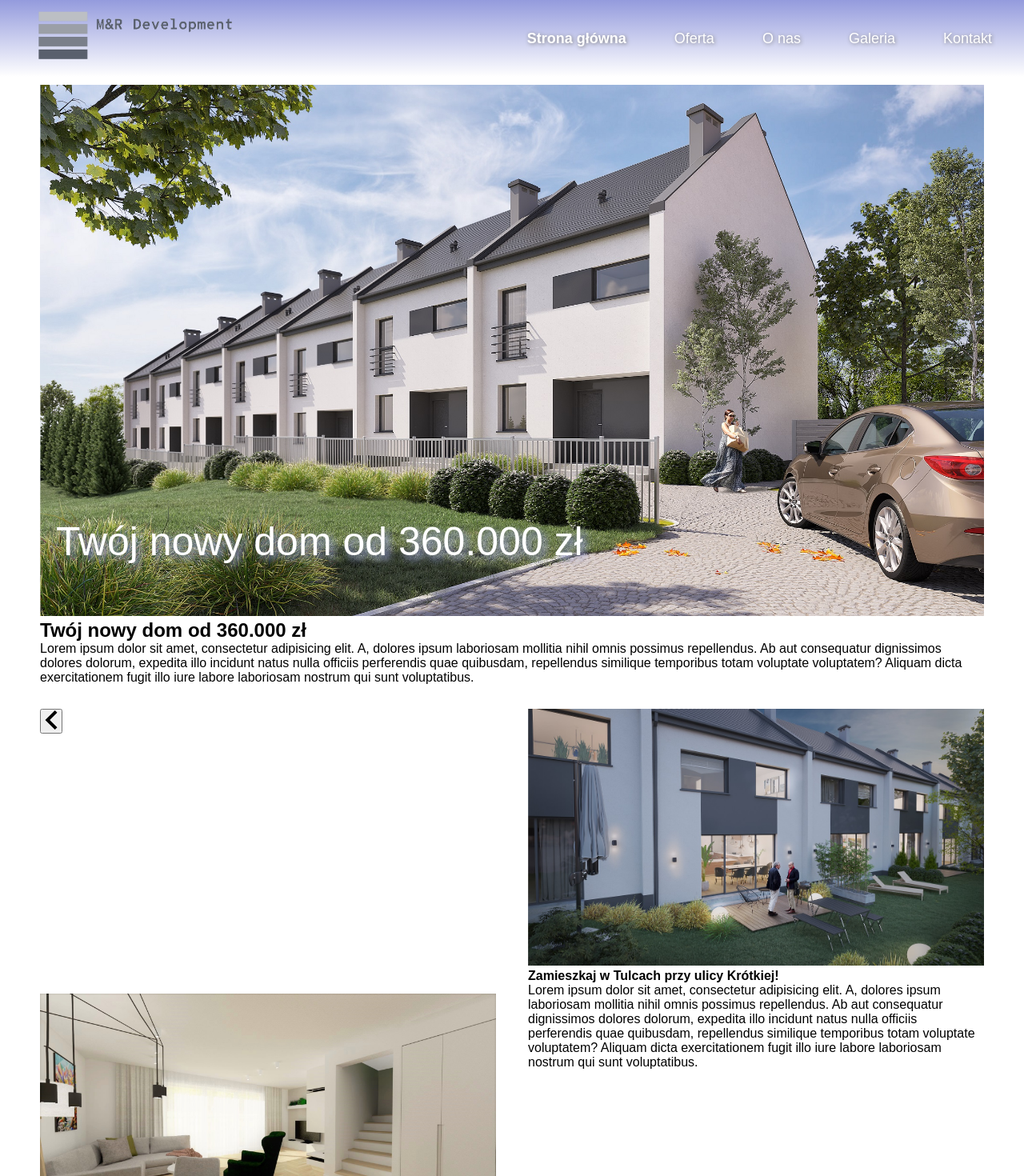
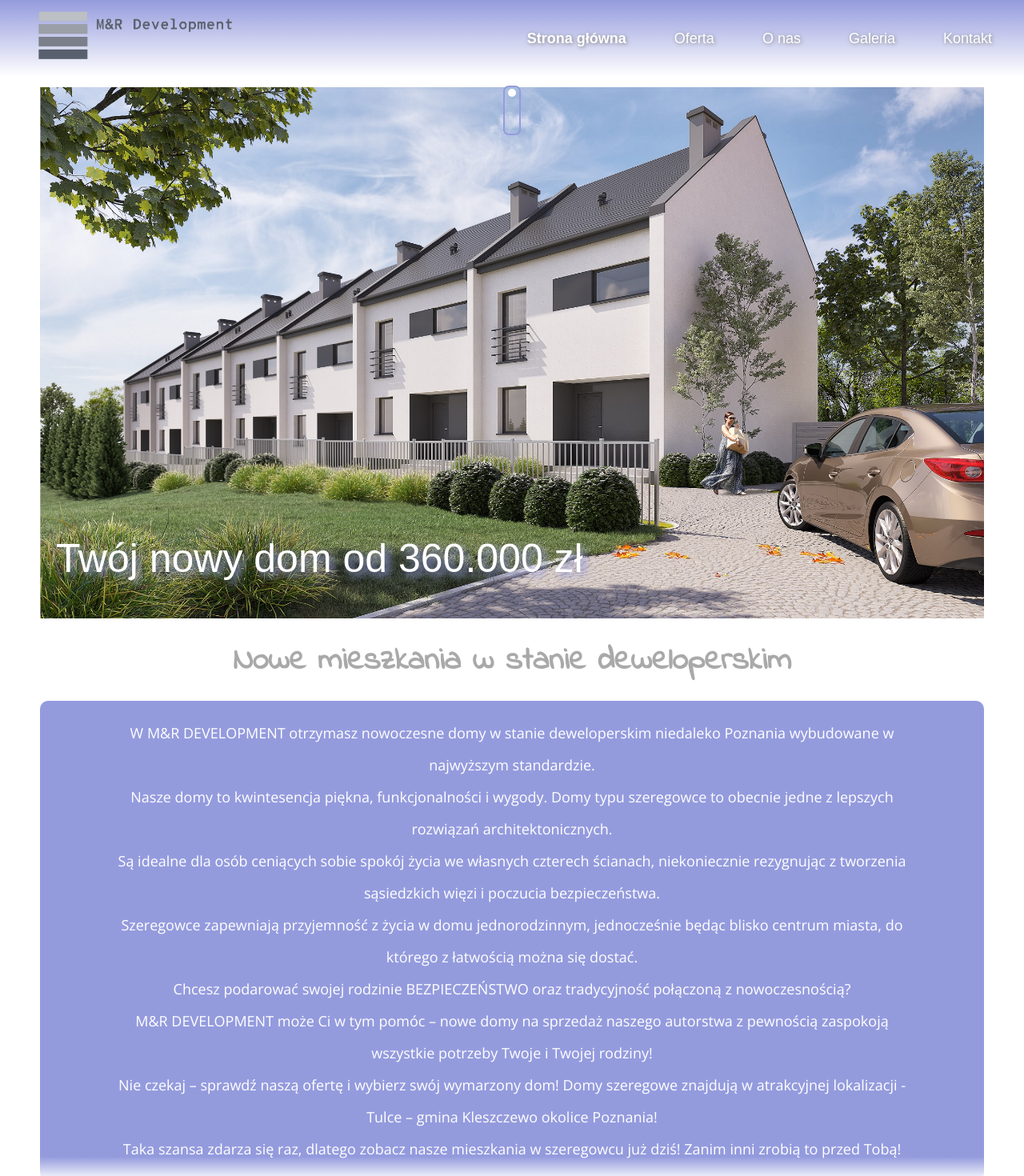
Before and after one commit to darekdmc/MRDEV3, a React (Create React App) app: page /#/ in a window 1280 px wide. Shown: the top 1470 px of the page at 80% size. Built offline with nearby package versions, Linux system fonts and the light colour scheme.

Commit message:
b 18.03.2020

```diff
--- a/public/index.html
+++ b/public/index.html
@@ -24,6 +24,9 @@
       work correctly both with client-side routing and a non-root public URL.
       Learn how to configure a non-root public URL by running `npm run build`.
     -->
+    <style>
+      @import url('https://fonts.googleapis.com/css?family=Indie+Flower|Open+Sans:400,400i,600i,700i,800i&display=swap&subset=latin-ext');
+    </style>
     <title>M&R DEVELOPMENT</title>
   </head>
   <body>
--- a/src/components/Contact.js
+++ b/src/components/Contact.js
@@ -2,13 +2,38 @@ import React from "react";
 
 const Contact = ()=>{
         return (
-            <div>
-                <h2>Kontakt</h2>
-                <div className="mapouter">
-                    <div className="gmap_canvas">
-                        <iframe title="frame" width="100%" height="600px" id="gmap_canvas"
-                                src="https://maps.google.com/maps?q=Tulce%2C%20Kr%C3%B3tka&t=&z=17&ie=UTF8&iwloc=&output=embed"
-                                frameBorder="0" scrolling="no" marginHeight="0" marginWidth="0"></iframe>
+            <div className="container">
+                <div className="row">
+                    <div className="col-12-12">
+                        <div className="box">
+                            <h2 className="box-title">Kontakt z nami:</h2>
+                            <div className="box-content1">
+                                Adres siedziby / biura sprzedaży:<br />
+                                M&R DEVELOPMENT SP. Z O. O.<br />
+                                NIP: 7773349949<br />
+                                ul. Kasztanowa 7<br />
+                                63-004 Tulce<br />
+                                <br />
+                                Osoby do kontaktu: <br />
+                                Rafał Matyjaszczyk tel. 607 065 112<br />
+                                Mirosław Biernacki tel. 609 800 993<br />
+                                Adres e-mail: <br />
+                                <a className="link" href="mailto:kontakt.rmdevelopment@gmail.com">kontakt.rmdevelopment@gmail.com</a>
+                            </div>
+                        </div>
+                    </div>
+                </div>
+                <div className="row">
+                    <div className="col-12-12">
+                        <div className="box">
+                            <div className="mapouter">
+                                <div className="gmap_canvas">
+                                    <iframe title="frame" width="100%" height="600px" id="gmap_canvas"
+                                            src="https://maps.google.com/maps?q=Tulce%2C%20Kr%C3%B3tka&t=&z=17&ie=UTF8&iwloc=&output=embed"
+                                            frameBorder="0" scrolling="no" marginHeight="0" marginWidth="0"></iframe>
+                                </div>
+                            </div>
+                        </div>
                     </div>
                 </div>
             </div>
--- a/src/components/Main.js
+++ b/src/components/Main.js
@@ -24,16 +24,25 @@ const Main = ()=>{
                 <div className="row">
                     <div className="col-12-12">
                         <div className="box1">
+                            <div className="wrapper">
+                                <div className="loading">
+                                    <div className="blobBody"/>
+                                </div>
+                            </div>
+                            <div className="wrapper2">
                             <img src="images/photo1.jpeg" alt="home1" className="box-image"/>
                             <div className="box-title1">Twój nowy dom od 360.000 zł</div>
-                            <h2 className="box-title">Twój nowy dom od 360.000 zł</h2>
-                            <div className="box-content">
-                                Lorem ipsum dolor sit amet, consectetur adipisicing elit. A, dolores ipsum
-                                laboriosam mollitia nihil omnis possimus repellendus. Ab aut consequatur dignissimos
-                                dolores dolorum, expedita illo incidunt natus nulla officiis perferendis quae
-                                quibusdam, repellendus similique temporibus totam voluptate voluptatem? Aliquam
-                                dicta exercitationem fugit illo iure labore laboriosam nostrum qui sunt
-                                voluptatibus.
+                            </div>
+                            <h2 className="box-title">Nowe mieszkania w stanie deweloperskim</h2>
+                            <div className="box-content1">
+                                W M&R DEVELOPMENT otrzymasz nowoczesne domy w stanie deweloperskim niedaleko Poznania wybudowane w najwyższym standardzie.<br />
+                                Nasze domy to kwintesencja piękna, funkcjonalności i wygody. Domy typu szeregowce to obecnie jedne z lepszych rozwiązań architektonicznych.<br />
+                                Są idealne dla osób ceniących sobie spokój życia we własnych czterech ścianach, niekoniecznie rezygnując z tworzenia sąsiedzkich więzi i poczucia bezpieczeństwa.<br />
+                                Szeregowce zapewniają przyjemność z życia w domu jednorodzinnym, jednocześnie będąc blisko centrum miasta, do którego z łatwością można się dostać.<br />
+                                Chcesz podarować swojej rodzinie BEZPIECZEŃSTWO oraz tradycyjność połączoną z nowoczesnością?<br />
+                                M&R DEVELOPMENT może Ci w tym pomóc – nowe domy na sprzedaż naszego autorstwa z pewnością zaspokoją wszystkie potrzeby Twoje i Twojej rodziny!<br />
+                                Nie czekaj – sprawdź naszą ofertę i wybierz swój wymarzony dom! Domy szeregowe znajdują w atrakcyjnej lokalizacji - Tulce – gmina Kleszczewo okolice Poznania!<br />
+                                Taka szansa zdarza się raz, dlatego zobacz nasze mieszkania w szeregowcu już dziś! Zanim inni zrobią to przed Tobą!
                             </div>
                         </div>
                     </div>
@@ -44,12 +53,10 @@ const Main = ()=>{
                             <Slideshowmini className="box-image"/>
                             <h3 className="box-title">Przykładowa aranżacja wnętrza</h3>
                             <div className="box-content">
-                                Lorem ipsum dolor sit amet, consectetur adipisicing elit. A, dolores ipsum
-                                laboriosam mollitia nihil omnis possimus repellendus. Ab aut consequatur dignissimos
-                                dolores dolorum, expedita illo incidunt natus nulla officiis perferendis quae
-                                quibusdam, repellendus similique temporibus totam voluptate voluptatem? Aliquam
-                                dicta exercitationem fugit illo iure labore laboriosam nostrum qui sunt
-                                voluptatibus.
+                                Domy z rynku pierwotnego to inwestycja, która się zwróci przede wszystkim wysokim komfortem życia.
+                                Wiele firm podobnie jak nasza oferuje za dopłatą gotowe do mieszkania domy „pod klucz”, które już są w pełni wyposażone w meble i sprzęt.
+                                Jest to ogromna oszczędność czasu i pieniędzy, dlatego tak często poleca się je młodym rodzinom,
+                                które dopiero będą sobie układały wspólne, stabilne życie.
                             </div>
                         </div>
                     </div>
@@ -58,12 +65,12 @@ const Main = ()=>{
                             <img src="images/photo3.jpeg" alt="home3" className="box-image"/>
                             <h4 className="box-title">Zamieszkaj w Tulcach przy ulicy Krótkiej!</h4>
                             <div className="box-content">
-                                Lorem ipsum dolor sit amet, consectetur adipisicing elit. A, dolores ipsum
-                                laboriosam mollitia nihil omnis possimus repellendus. Ab aut consequatur dignissimos
-                                dolores dolorum, expedita illo incidunt natus nulla officiis perferendis quae
-                                quibusdam, repellendus similique temporibus totam voluptate voluptatem? Aliquam
-                                dicta exercitationem fugit illo iure labore laboriosam nostrum qui sunt
-                                voluptatibus.
+                                W M&R DEVELOPMENT szczególną uwagę przykuwamy do lokalizacji swoich domów na sprzedaż.
+                                Domy w stanie deweloperskim znajdują się na peryferiach miasta - okolice Poznania,
+                                gminy Kleszczewo - w pięknej, zielonej okolicy, z dala od miejskiego zgiełku
+                                i natłoku samochodów za oknem.
+                                Są to prestiżowe dzielnice, które jednocześnie zapewniają spokój i wygodną komunikację.
+                                Domy z rynku pierwotnego to również niższe koszty transakcji.
                             </div>
                         </div>
                     </div>
@@ -72,14 +79,11 @@ const Main = ()=>{
                     <div className="col-12-12">
                         <div className="box1">
                             <Slideshow className="box-image"/>
-                            <h5 className="box-title">Twój nowy dom od 360.000 zł</h5>
+                            <h5 className="box-title">Twój nowy dom u nas już od 360.000 zł</h5>
                             <div className="box-content">
-                                Lorem ipsum dolor sit amet, consectetur adipisicing elit. A, dolores ipsum
-                                laboriosam mollitia nihil omnis possimus repellendus. Ab aut consequatur dignissimos
-                                dolores dolorum, expedita illo incidunt natus nulla officiis perferendis quae
-                                quibusdam, repellendus similique temporibus totam voluptate voluptatem? Aliquam
-                                dicta exercitationem fugit illo iure labore laboriosam nostrum qui sunt
-                                voluptatibus.
+                                W M&R DEVELOPMENT oddajemy domy w stanie deweloperskim.
+                                Postawione przez nas osiedla mają podłączone wszystkie wymagane instalacje (elektryczna, grzewcza, wodno-sanitarna)
+                                oraz wykonane tynki wraz z wylewkami. To korzystna inwestycja ze względu na niższe ceny zakupu mieszkania.
                             </div>
                         </div>
                     </div>
@@ -94,7 +98,7 @@ const zoomOutProperties2 = {
     transitionDuration: 500,
     infinite: true,
     indicators: false,
-    scale: 0.4,
+    scale: 1.4,
     arrows: false
 };
 const Slideshow = () => {
--- a/src/scss/main.scss
+++ b/src/scss/main.scss
@@ -3,6 +3,7 @@
 	padding: 0;
 }
 $color: #49c5b6; //nie ruszać - przyda się
+$font-family1:'Indie Flower', cursive;
 @import "grid";
 body {
 	margin: 0;
@@ -16,6 +17,7 @@ body {
 	align-items: center;
 	position: sticky;
 	top: 0;
+	z-index: 9999;
 }
 .main-nav-list {
 	margin: 0;
@@ -36,14 +38,43 @@ body {
 	text-shadow: 5px 5px 10px #949bdd;
 	font-size: 50px;
 	position: absolute;
-	bottom: 150px;
+	bottom: 50px;
 	left: 20px;
+	font-family: sans-serif;
 }
 .box1 {
-	position: relative;
 	z-index: -1;
 }
-
+.box-title {
+	text-align: center;
+	padding: 20px 80px;
+	color: darkgrey;
+	font-family: $font-family1;
+	font-size: 40px;
+}
+.box-content1 {
+	text-align: center;
+	padding: 20px 80px;
+	font-family: 'Open Sans', sans-serif;
+	color: white;
+	border-radius: 10px;
+	background: linear-gradient(#949bdd 95%, #fff);
+	font-size: large;
+	line-height: 40px;
+}
+.box-content {
+	text-align: justify;
+	padding: 20px 80px;
+	font-family: 'Open Sans', sans-serif;
+	color: grey;
+	font-size: large;
+	line-height: 30px;
+}
+.link {
+	color: white;
+	text-decoration: none;
+	font-size: larger;
+}
 .main-logo {
 	margin-left: 35px;
 }
@@ -52,6 +83,41 @@ body {
 }
 .box-image {
 	max-width: 100%;
+}
+.wrapper {
+	display: flex;
+	justify-content: center;
+}
+.wrapper2 {
+	position: relative;
+}
+@keyframes blobAnim {
+	50%{
+		height: 24px;
+	}
+	100% {
+		margin-top: 40px;
+	}
+}
+@media (min-width: 1050px ){
+	.loading {
+		margin-top: 1px;
+		margin-bottom: -60px;
+		display: block;
+		width: 18px;
+		height: 58px;
+		border-radius: 7px;
+		border: 2px solid #949bdd;
+		z-index: 9999;
+	}
+	.blobBody {
+		height: 10px;
+		width: 10px;
+		border-radius: 50%;
+		background-color: #fff;
+		margin: 2px auto;
+		animation: blobAnim 0.5s 0s infinite alternate ease-in-out;
+	}
 }
 @media (max-width: 1050px){
 	.page-header {
```
